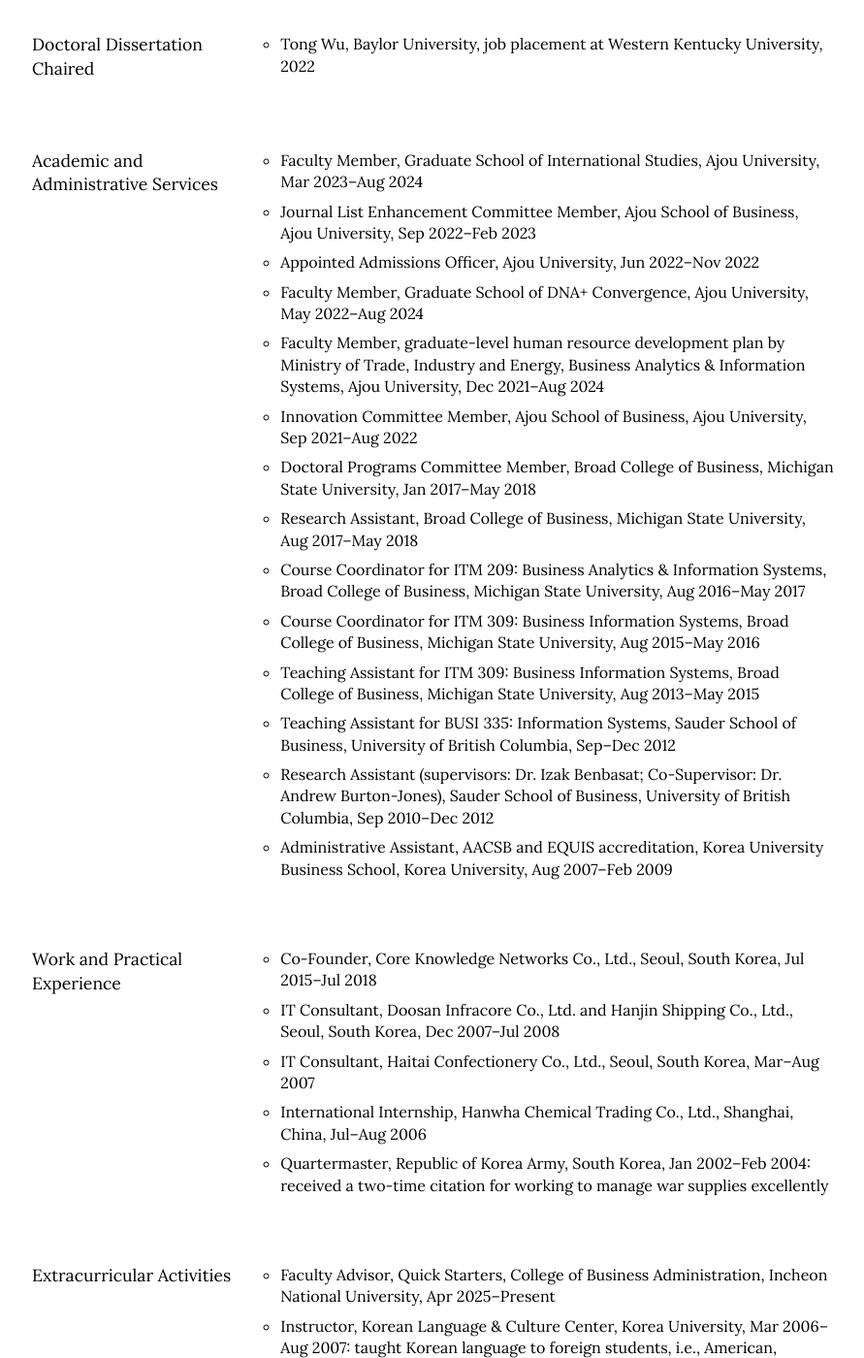
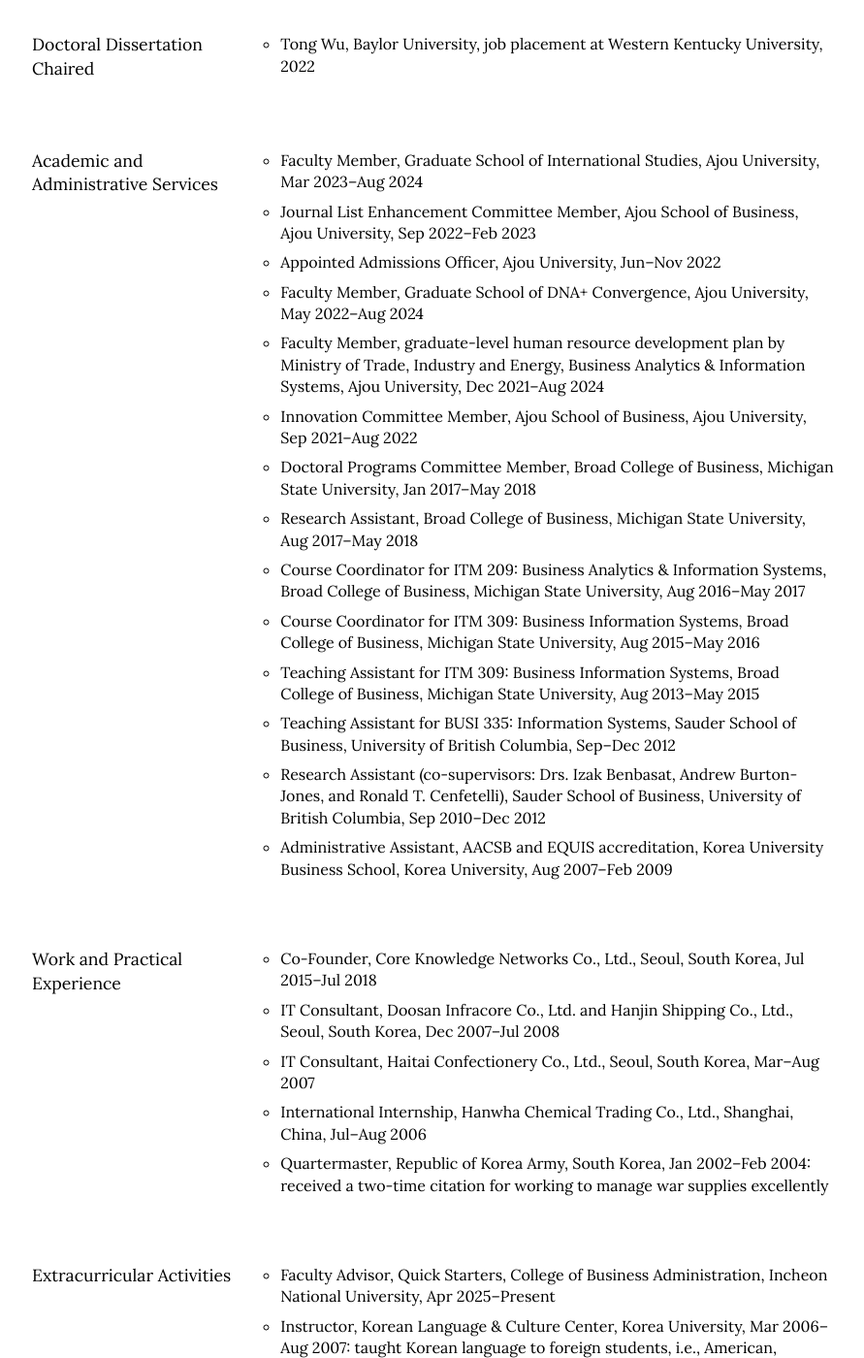
Before and after one commit to istaehun/taehun, a Jekyll site: the page built from engagement.html, in a window 1280 px wide and 1400 px high, scrolled down 4169 px. Shown: the whole window at 97% size, without its empty margins (187-1078 px from the left). Built offline with Jekyll 4.4.1, drawn with Linux system fonts in a browser that asks for light colours; nearby versions of some CDN libraries.

Commit message:
Update engagement.yml

```diff
--- a/_data/engagement.yml
+++ b/_data/engagement.yml
@@ -103,7 +103,7 @@
     list:
       - "Faculty Member, Graduate School of International Studies, Ajou University, Mar 2023–Aug 2024"
       - "Journal List Enhancement Committee Member, Ajou School of Business, Ajou University, Sep 2022–Feb 2023"
-      - "Appointed Admissions Officer, Ajou University, Jun 2022–Nov 2022"
+      - "Appointed Admissions Officer, Ajou University, Jun–Nov 2022"
       - "Faculty Member, Graduate School of DNA+ Convergence, Ajou University, May 2022–Aug 2024"
       - "Faculty Member, graduate-level human resource development plan by Ministry of Trade, Industry and Energy, Business Analytics & Information Systems, Ajou University, Dec 2021–Aug 2024"
       - "Innovation Committee Member, Ajou School of Business, Ajou University, Sep 2021–Aug 2022"
@@ -113,7 +113,7 @@
       - "Course Coordinator for ITM 309: Business Information Systems, Broad College of Business, Michigan State University, Aug 2015–May 2016"
       - "Teaching Assistant for ITM 309: Business Information Systems, Broad College of Business, Michigan State University, Aug 2013–May 2015"
       - "Teaching Assistant for BUSI 335: Information Systems, Sauder School of Business, University of British Columbia, Sep–Dec 2012"
-      - "Research Assistant (supervisors: Dr. Izak Benbasat; Co-Supervisor: Dr. Andrew Burton-Jones), Sauder School of Business, University of British Columbia, Sep 2010–Dec 2012"
+      - "Research Assistant (co-supervisors: Drs. Izak Benbasat, Andrew Burton-Jones, and Ronald T. Cenfetelli), Sauder School of Business, University of British Columbia, Sep 2010–Dec 2012"
       - "Administrative Assistant, AACSB and EQUIS accreditation, Korea University Business School, Korea University, Aug 2007–Feb 2009"
   -
     title: Work and Practical Experience
```
